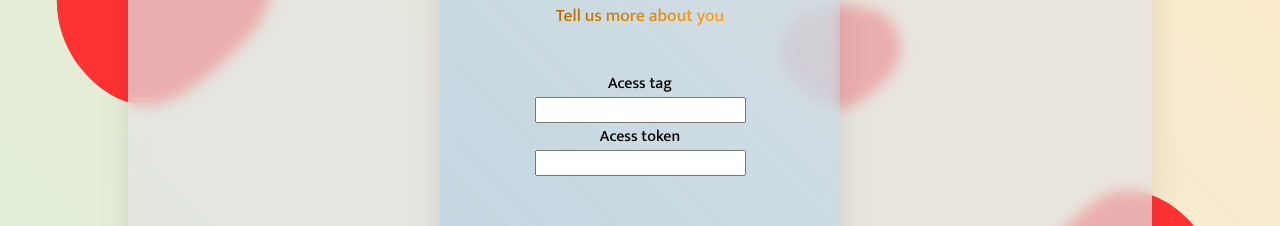
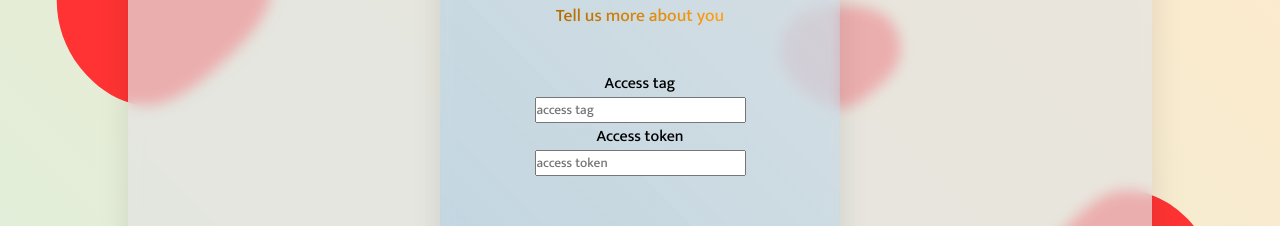
Before and after one commit to pasiastazebra/GuildHub, a Next.js app in the folder guildhub/: page /login in a window 1280 px wide. Shown: the part 173-399 px from the top of the page. Built offline with nearby package versions, Linux system fonts and the light colour scheme.

Commit message:
Update LoginForm.tsx

```diff
--- a/guildhub/components/auth/LoginForm.tsx
+++ b/guildhub/components/auth/LoginForm.tsx
@@ -16,14 +16,20 @@ const LoginForm: React.FC = () => {
         <div className="wrapper mid">
           <form action="" className="login-form">
             <label htmlFor="tag" className="login-form-label">
-              Acess tag
+              Access tag
             </label>
-            <input name="tag" type="text" className="login-form-input"></input>
+            <input
+              name="tag"
+              placeholder="access tag"
+              type="text"
+              className="login-form-input"
+            ></input>
             <label htmlFor="token" className="login-form-label">
-              Acess token
+              Access token
             </label>
             <input
               name="token"
+              placeholder="access token"
               type="text"
               className="login-form-input"
             ></input>
```
